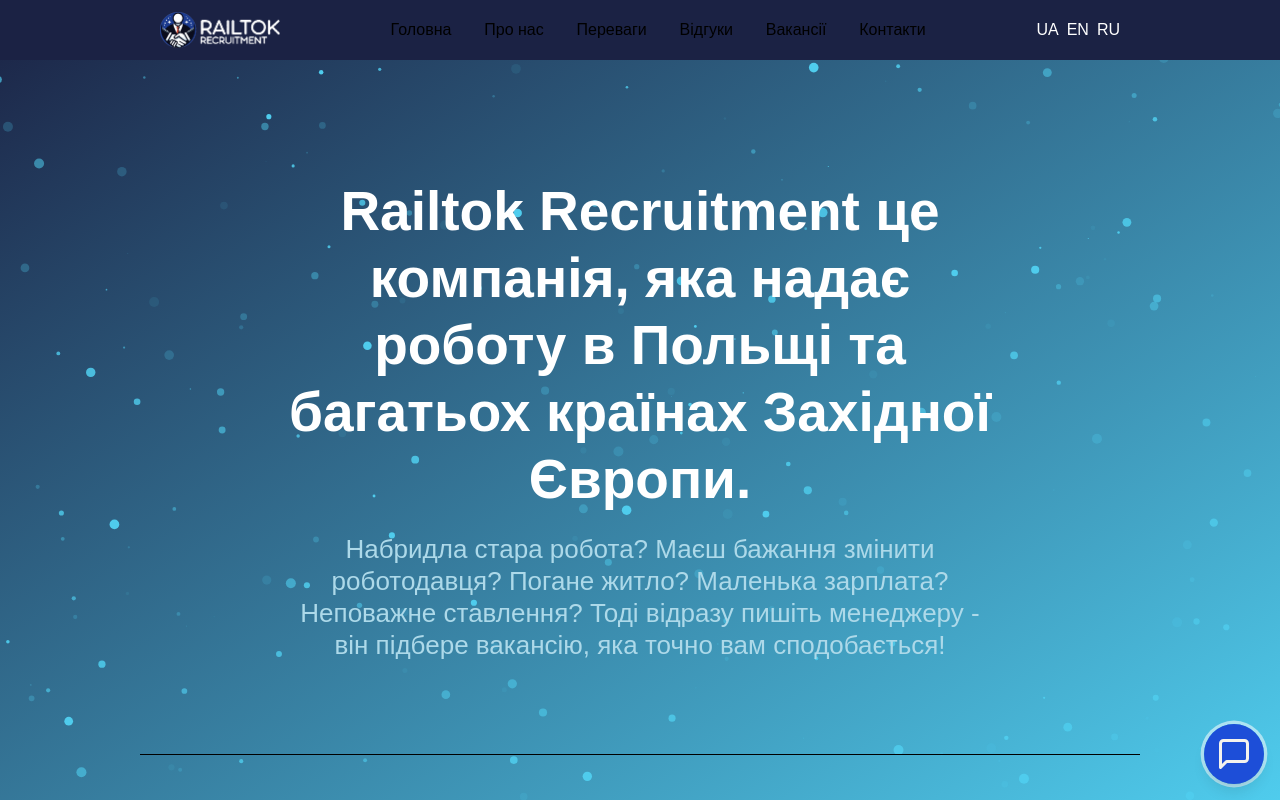
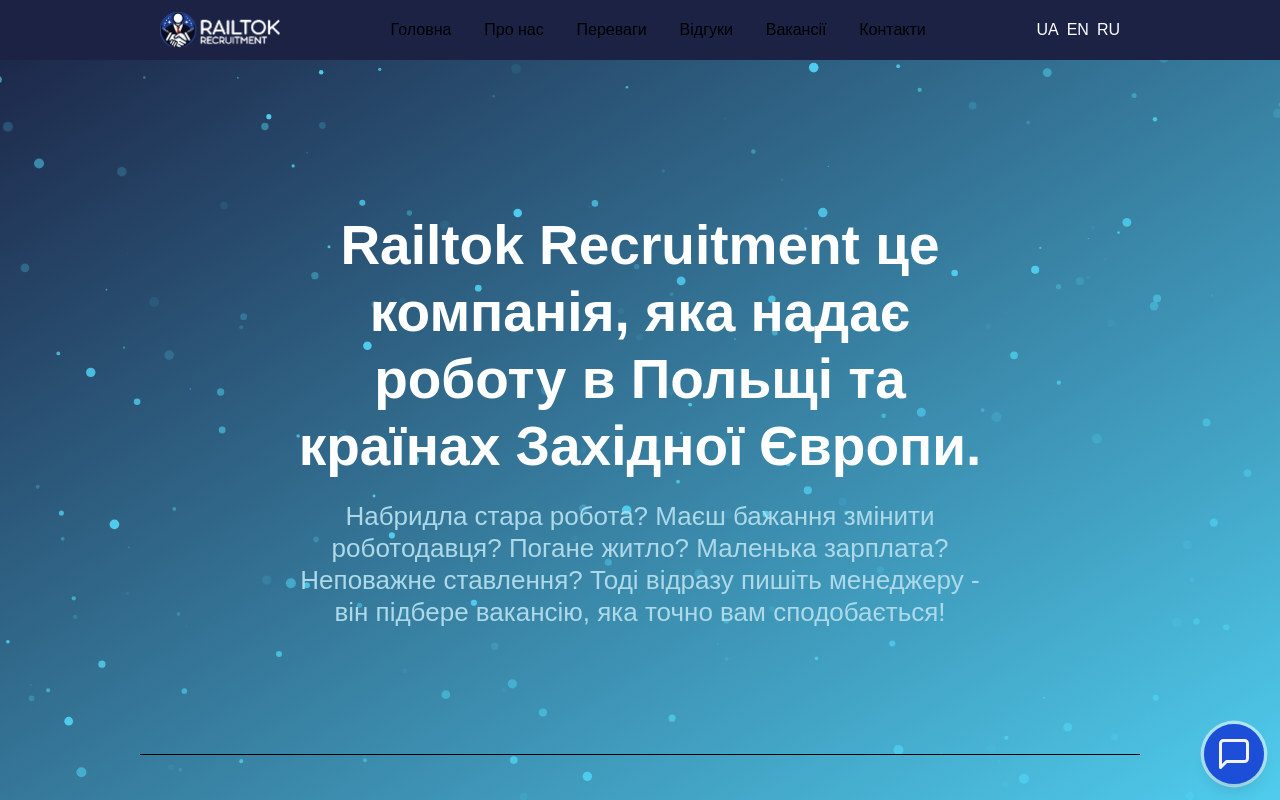
Before and after one commit to Towikk01/railtok, a Next.js app: page / in a window 1280 px wide. Shown: the top 800 px of the page. Built offline with nearby package versions, Linux system fonts and the light colour scheme; a web font is replaced by a local one.

Commit message:
feat(root):fixed app 25

```diff
--- a/src/app/translations.js
+++ b/src/app/translations.js
@@ -337,7 +337,7 @@
 			contacts: 'Контакти',
 		},
 		heading: {
-			title: 'Railtok Recruitment це компанія, яка надає роботу в Польщі та багатьох країнах Західної Європи.',
+			title: 'Railtok Recruitment це компанія, яка надає роботу в Польщі та країнах Західної Європи.',
 			description: 'Набридла стара робота? Маєш бажання змінити роботодавця? Погане житло? Маленька зарплата? Неповажне ставлення? Тоді відразу пишіть менеджеру - він підбере вакансію, яка точно вам сподобається!'
 		},
 		about: {
```
